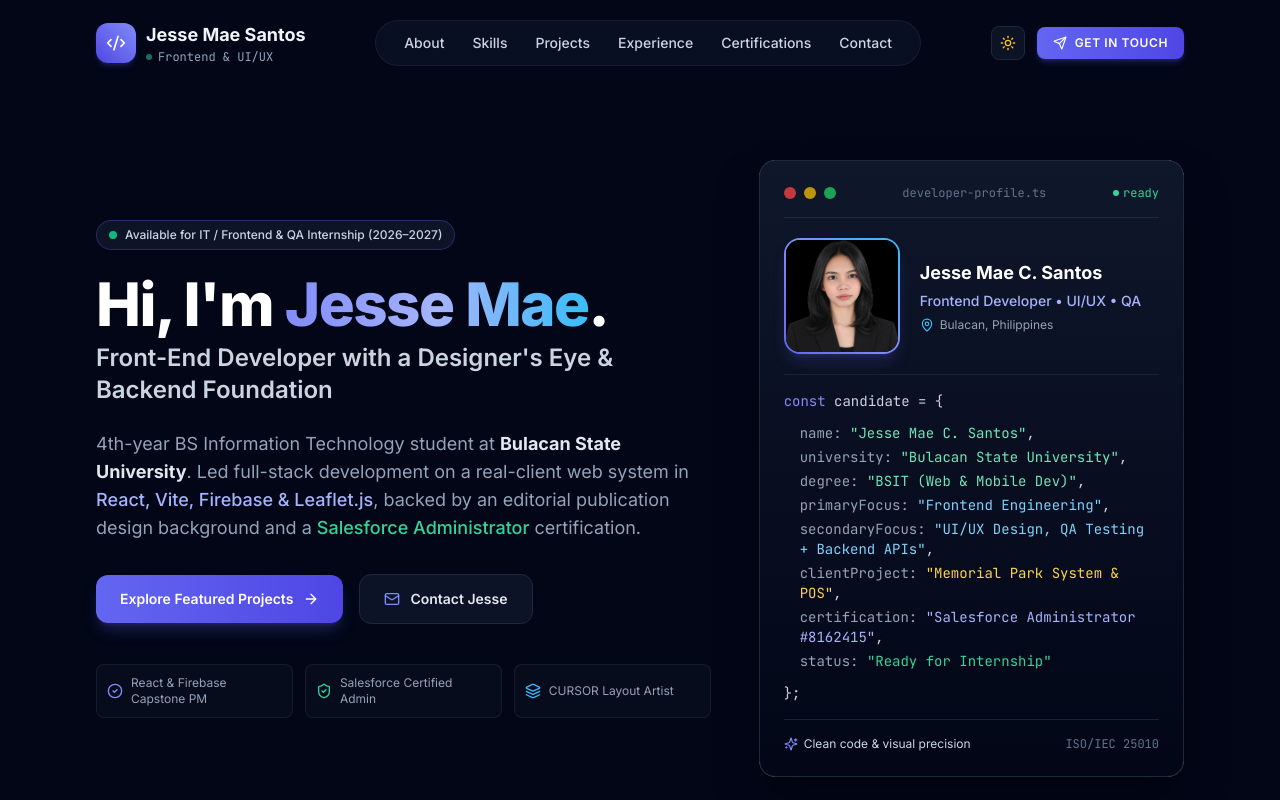
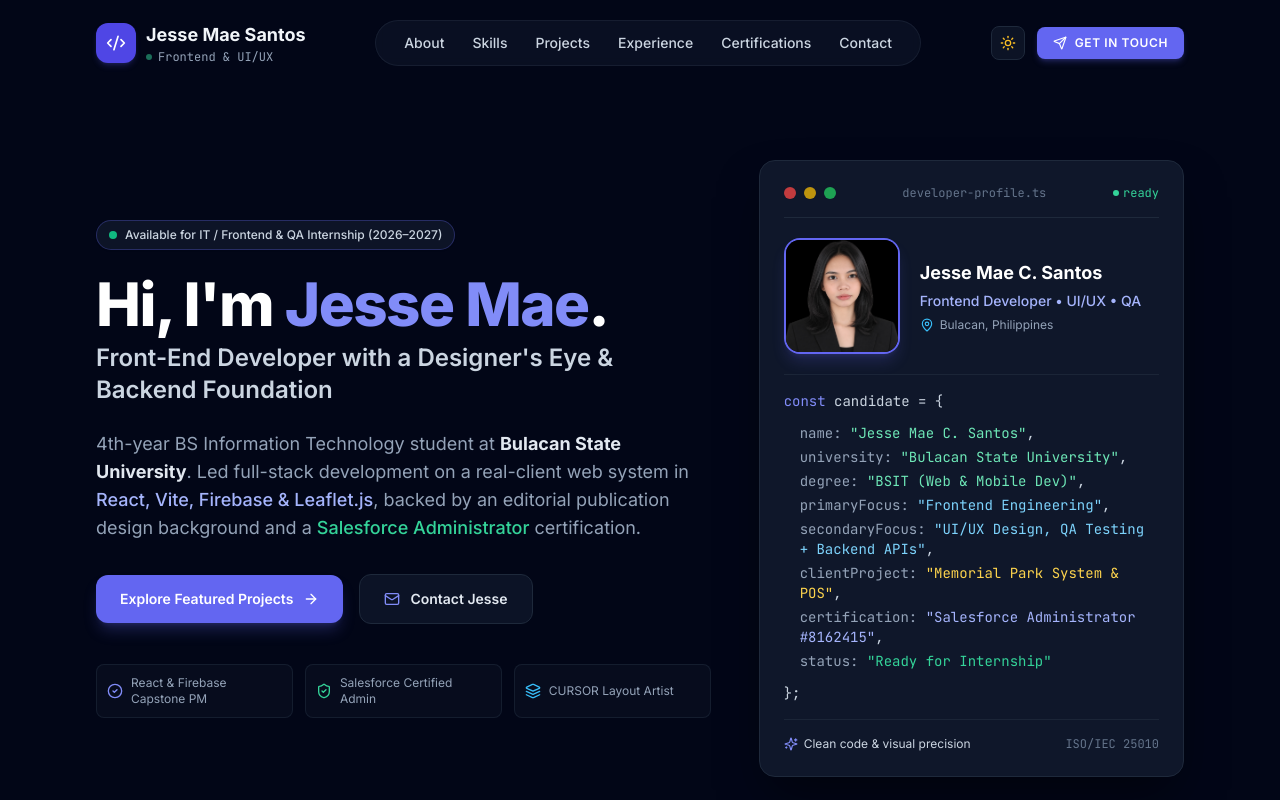
Before and after one commit to inkedjesse/jesse-portfolio, a React (Vite) app: page / in a window 1280 px wide. Shown: the top 800 px of the page. Built offline with nearby package versions, Linux system fonts and the light colour scheme.

Commit message:
Replace gradient effects with solid colors

```diff
--- a/src/components/Hero.tsx
+++ b/src/components/Hero.tsx
@@ -5,10 +5,6 @@ import { PERSONAL_INFO } from '../data/portfolioData';
 export const Hero: React.FC = () => {
   return (
     <section id="about" className="relative pt-32 pb-20 md:pt-40 md:pb-28 overflow-hidden">
-      {/* Subtle Background Glows */}
-      <div className="absolute top-1/4 left-1/2 -translate-x-1/2 -translate-y-1/2 w-[600px] h-[350px] bg-gradient-to-tr from-brand-600/10 via-indigo-500/5 dark:from-brand-600/15 dark:via-indigo-500/10 to-transparent blur-[120px] pointer-events-none -z-10 rounded-full" />
-      <div className="absolute top-1/3 right-10 w-[300px] h-[300px] bg-emerald-500/5 dark:bg-emerald-500/10 blur-[100px] pointer-events-none -z-10 rounded-full" />
-
       <div className="max-w-6xl mx-auto px-4 sm:px-6 lg:px-8">
         <div className="grid grid-cols-1 lg:grid-cols-12 gap-12 items-center">
 
@@ -27,7 +23,7 @@ export const Hero: React.FC = () => {
             {/* Headline */}
             <div className="space-y-2">
               <h1 className="text-4xl sm:text-5xl lg:text-6xl font-extrabold tracking-tight text-slate-900 dark:text-white leading-[1.1]">
-                Hi, I'm <span className="bg-gradient-to-r from-brand-600 via-indigo-600 to-sky-600 dark:from-brand-400 dark:via-indigo-300 dark:to-sky-400 bg-clip-text text-transparent">Jesse Mae</span>.
+                Hi, I'm <span className="text-brand-600 dark:text-brand-400">Jesse Mae</span>.
               </h1>
               <h2 className="text-xl sm:text-2xl font-semibold text-slate-700 dark:text-slate-300">
                 Front-End Developer with a Designer's Eye &amp; Backend Foundation
@@ -45,7 +41,7 @@ export const Hero: React.FC = () => {
             <div className="pt-2 flex flex-wrap items-center gap-4">
               <a
                 href="#projects"
-                className="inline-flex items-center gap-2.5 px-6 py-3.5 rounded-xl font-semibold text-sm bg-gradient-to-r from-brand-500 to-indigo-600 hover:from-brand-600 hover:to-indigo-700 text-white shadow-lg shadow-brand-500/25 hover:shadow-brand-500/40 hover:-translate-y-0.5 transition-all"
+                className="inline-flex items-center gap-2.5 px-6 py-3.5 rounded-xl font-semibold text-sm bg-brand-600 hover:bg-brand-700 dark:bg-brand-500 dark:hover:bg-brand-600 text-white shadow-lg shadow-brand-500/25 hover:shadow-brand-500/40 hover:-translate-y-0.5 transition-all"
               >
                 <span>Explore Featured Projects</span>
                 <ArrowRight className="w-4 h-4" />
@@ -80,7 +76,7 @@ export const Hero: React.FC = () => {
 
           {/* Right Visual Card: Interactive Developer Profile Spec */}
           <div className="lg:col-span-5">
-            <div className="relative rounded-2xl bg-white dark:bg-gradient-to-b dark:from-slate-900 dark:to-slate-950 border border-slate-200 dark:border-slate-800 p-6 shadow-xl shadow-slate-200/70 dark:shadow-2xl dark:shadow-black/50 overflow-hidden">
+            <div className="relative rounded-2xl bg-white dark:bg-slate-900 border border-slate-200 dark:border-slate-800 p-6 shadow-xl shadow-slate-200/70 dark:shadow-2xl dark:shadow-black/50 overflow-hidden">
 
               {/* Terminal Header */}
               <div className="flex items-center justify-between pb-4 border-b border-slate-200 dark:border-slate-800 text-xs text-slate-500 dark:text-slate-400 font-mono">
@@ -97,7 +93,7 @@ export const Hero: React.FC = () => {
 
               {/* Profile Portrait & Identity */}
               <div className="py-5 border-b border-slate-200 dark:border-slate-800/80 flex items-center gap-4 sm:gap-5">
-                <div className="p-[2px] rounded-2xl bg-gradient-to-tr from-brand-500 via-indigo-400 to-sky-400 shadow-lg shadow-brand-500/20 shrink-0">
+                <div className="p-[2px] rounded-2xl bg-brand-600 dark:bg-brand-500 shadow-lg shadow-brand-500/20 shrink-0">
                   <img
                     src="/profile.jpg"
                     alt={PERSONAL_INFO.name}
--- a/src/components/InteractiveContact.tsx
+++ b/src/components/InteractiveContact.tsx
@@ -257,7 +257,7 @@ export const InteractiveContact: React.FC = () => {
                 <button
                   type="submit"
                   disabled={loading}
-                  className="w-full flex items-center justify-center gap-2 py-3 px-6 rounded-xl font-semibold text-sm bg-gradient-to-r from-brand-500 to-indigo-600 hover:from-brand-600 hover:to-indigo-700 text-white shadow-lg shadow-brand-500/25 transition-all disabled:opacity-50"
+                  className="w-full flex items-center justify-center gap-2 py-3 px-6 rounded-xl font-semibold text-sm bg-brand-600 hover:bg-brand-700 dark:bg-brand-500 dark:hover:bg-brand-600 text-white shadow-lg shadow-brand-500/25 transition-all disabled:opacity-50"
                 >
                   {loading ? (
                     <span>Sending...</span>
--- a/src/components/Navbar.tsx
+++ b/src/components/Navbar.tsx
@@ -41,7 +41,7 @@ export const Navbar: React.FC<NavbarProps> = ({ theme, onToggleTheme }) => {
       <div className="max-w-6xl mx-auto px-4 sm:px-6 lg:px-8 flex items-center justify-between">
         {/* Brand / Logo */}
         <a href="#about" className="flex items-center gap-2.5 group">
-          <div className="w-10 h-10 rounded-xl bg-gradient-to-tr from-brand-600 to-indigo-400 flex items-center justify-center text-white shadow-md shadow-brand-500/20 group-hover:scale-105 transition-transform duration-200">
+          <div className="w-10 h-10 rounded-xl bg-brand-600 flex items-center justify-center text-white shadow-md shadow-brand-500/20 group-hover:scale-105 transition-transform duration-200">
             <Code2 className="w-5 h-5" />
           </div>
           <div>
@@ -86,7 +86,7 @@ export const Navbar: React.FC<NavbarProps> = ({ theme, onToggleTheme }) => {
 
           <a
             href="#contact"
-            className="inline-flex items-center gap-2 text-xs uppercase tracking-wider font-semibold bg-gradient-to-r from-brand-500 to-indigo-600 hover:from-brand-600 hover:to-indigo-700 text-white px-4 py-2 rounded-lg shadow-md shadow-brand-500/25 hover:shadow-brand-500/40 hover:scale-[1.02] active:scale-[0.98] transition-all"
+            className="inline-flex items-center gap-2 text-xs uppercase tracking-wider font-semibold bg-brand-600 hover:bg-brand-700 dark:bg-brand-500 dark:hover:bg-brand-600 text-white px-4 py-2 rounded-lg shadow-md shadow-brand-500/25 hover:shadow-brand-500/40 hover:scale-[1.02] active:scale-[0.98] transition-all"
           >
             <Send className="w-3.5 h-3.5" />
             Get In Touch
--- a/src/components/ProjectsSection.tsx
+++ b/src/components/ProjectsSection.tsx
@@ -52,9 +52,6 @@ export const ProjectsSection: React.FC = () => {
               key={project.id}
               className="group relative rounded-2xl bg-white dark:bg-slate-900/70 border border-slate-200 dark:border-slate-800 hover:border-slate-300 dark:hover:border-slate-700 transition-all duration-300 p-6 sm:p-8 overflow-hidden shadow-lg shadow-slate-200/60 dark:shadow-xl dark:shadow-black/30"
             >
-              {/* Subtle Ambient Background Gradient (dark mode only to keep light cards clean) */}
-              <div className={`hidden dark:block absolute top-0 right-0 w-96 h-96 bg-gradient-to-br ${project.imageGradient} opacity-20 blur-3xl pointer-events-none group-hover:opacity-30 transition-opacity`} />
-
               <div className="relative z-10 grid grid-cols-1 lg:grid-cols-12 gap-8 items-start">
 
                 {/* Left Overview Column */}
--- a/src/components/SkillsSection.tsx
+++ b/src/components/SkillsSection.tsx
@@ -55,7 +55,7 @@ export const SkillsSection: React.FC = () => {
         </div>
 
         {/* Active Category Display */}
-        <div className="bg-white dark:bg-gradient-to-b dark:from-slate-900/90 dark:to-slate-950/90 border border-slate-200 dark:border-slate-800 rounded-2xl p-6 sm:p-8 backdrop-blur-sm shadow-sm dark:shadow-none">
+        <div className="bg-white dark:bg-slate-900 border border-slate-200 dark:border-slate-800 rounded-2xl p-6 sm:p-8 backdrop-blur-sm shadow-sm dark:shadow-none">
           <div className="flex flex-col md:flex-row md:items-center justify-between pb-6 mb-6 border-b border-slate-200 dark:border-slate-800 gap-4">
             <div>
               <div className="flex items-center gap-2 text-brand-600 dark:text-brand-400 font-semibold text-lg">
```
